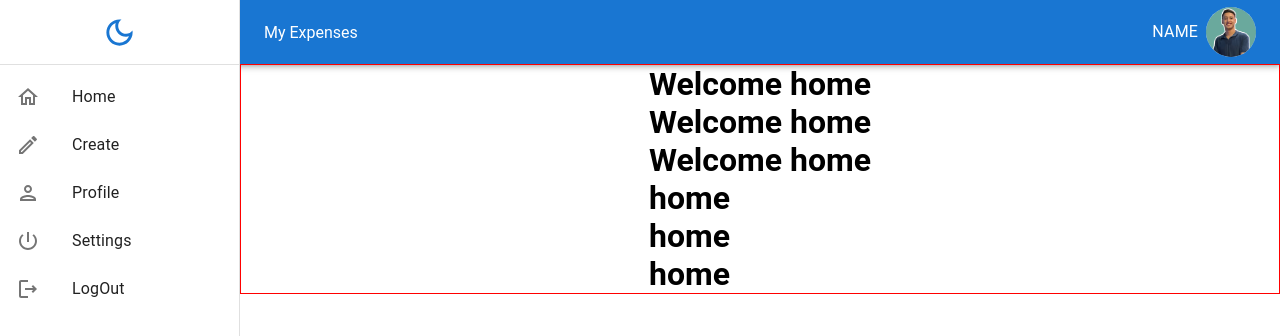
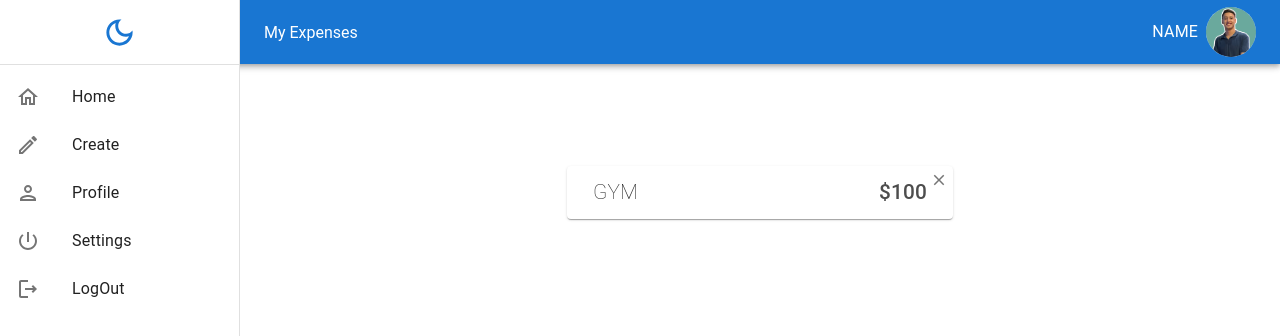
Before and after one commit to Abd0000/mui-toturial, a React (Create React App) app: page / in a window 1280 px wide. Shown: the top 336 px of the page. Built offline with nearby package versions, Linux system fonts and the light colour scheme.

Commit message:
paper explaination

```diff
--- a/src/index.css
+++ b/src/index.css
@@ -12,9 +12,3 @@
   align-items: center;
 
 }
-.border{
-  border: 1px solid red;
-  display: flex;
-  justify-content: center;
-  align-items: center;
-}
--- a/src/pages/Home/Home.jsx
+++ b/src/pages/Home/Home.jsx
@@ -1,17 +1,29 @@
-import React from 'react'
-import './Home.css'
+import React from "react";
+import "./Home.css";
+import { Box, IconButton, Paper, Typography } from "@mui/material";
+import { ClearOutlined } from "@mui/icons-material";
 
 const Home = () => {
   return (
-    <div>
-     <h1>Welcome home</h1>
-     <h1>Welcome home</h1>
-     <h1>Welcome home</h1>
-     <h1>home</h1>
-     <h1>home</h1>
-     <h1>home</h1>
-    </div>
-  )
-}
+    <Box>
+      <Paper
+        sx={{
+          width: "366px",
+          display: "flex",
+          justifyContent: "space-between",
+          mt: "36px",
+          p: "10px",
+          position: "relative",
+        }}
+      >
+        <Typography sx={{ml:"16px",fontWeight:"5",fontSize:"1.3em"}} variant="h6">GYM</Typography>
+        <Typography sx={{mr: "16px",fontSize:"1.3em",opacity:"0.8",fontWeight:"500"}} variant="h6">$100</Typography>
+        <IconButton size="small" sx={{ position: "absolute", top: 0, right: 0}}>
+          <ClearOutlined fontSize="inherit"/>
+        </IconButton>
+      </Paper>
+    </Box>
+  );
+};
 
-export default Home
+export default Home;
--- a/src/pages/Root.jsx
+++ b/src/pages/Root.jsx
@@ -9,7 +9,7 @@ const Root = () => {
     <div>
       <Navbar drawerWidth={drawerWidth} />
       <Sidebar drawerWidth={drawerWidth} />
-      <Box className="border" sx={{ml:`${drawerWidth}px`}}>
+      <Box  sx={{ml:`${drawerWidth}px`, display:"flex",alignItems:"center",justifyContent:"center",mt:"66px"}}>
         <Outlet />
       </Box>
     </div>
```
